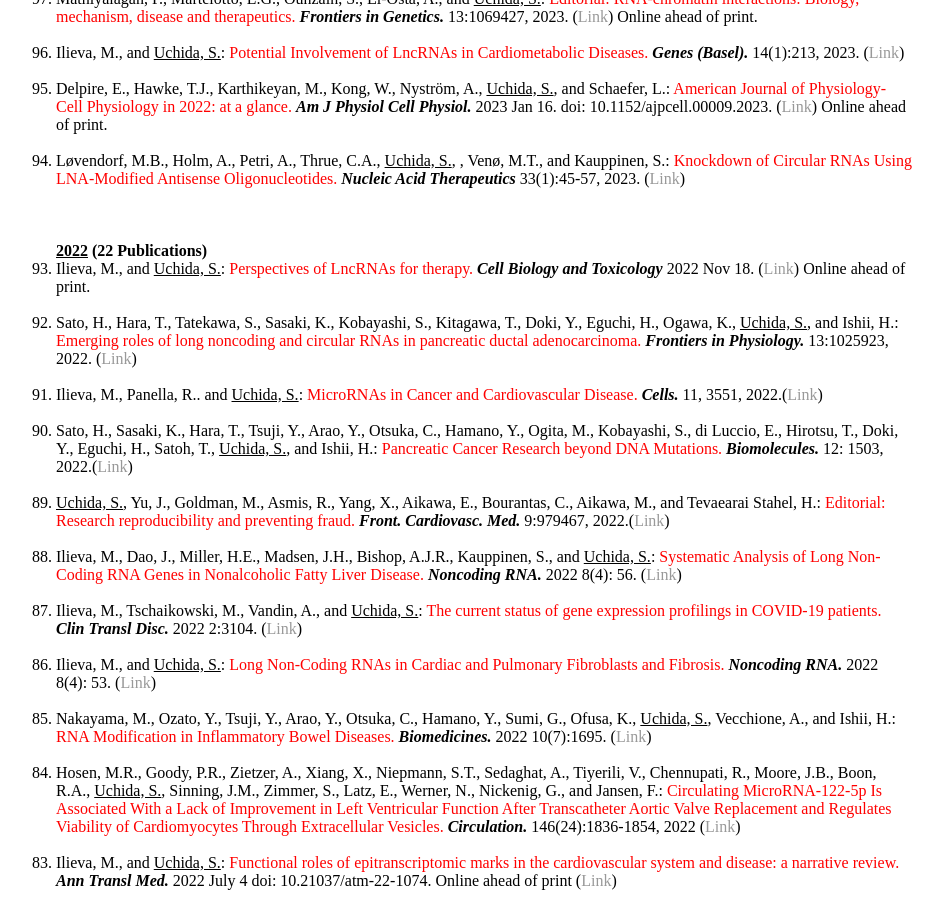
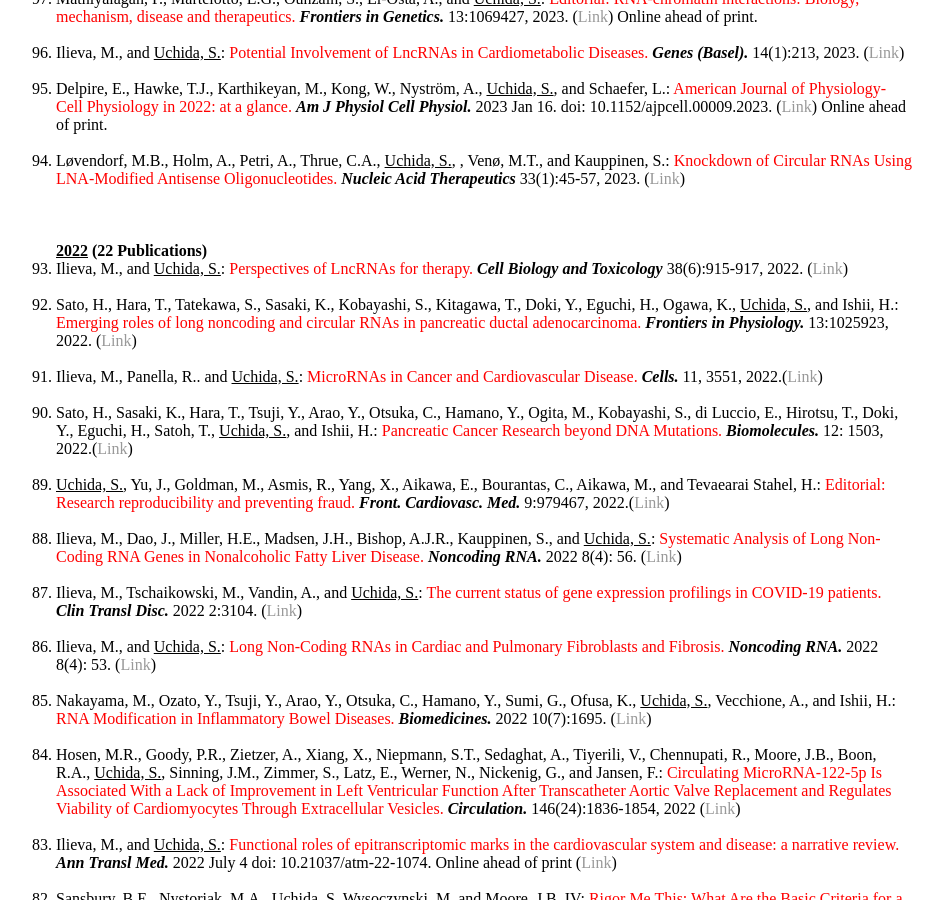
Before and after one commit to heartlncrna/heartlncrna.github.io, a Jekyll site: the page publications/pub_list.html, which Jekyll copies as it is, in a window 1280 px wide and 900 px high, scrolled down 752 px. Shown: the whole window, without its empty margins (176-1119 px from the left). Built offline with Jekyll 4.4.1, drawn with Linux system fonts in a browser that asks for light colours.

Commit message:
Update pub_list.html

```diff
--- a/publications/pub_list.html
+++ b/publications/pub_list.html
@@ -69,7 +69,7 @@
 
 				<strong><u>2022</u>  (22 Publications)</strong>
 
-				<li>	Ilieva, M., and <u>Uchida, S.</u>: <font color="red">Perspectives of LncRNAs for therapy.</font> <b><i> Cell Biology and Toxicology</i></b> 2022 Nov 18. (<a href="https://link.springer.com/article/10.1007/s10565-022-09779-1">Link</span></a>) Online ahead of print.</li>
+				<li>	Ilieva, M., and <u>Uchida, S.</u>: <font color="red">Perspectives of LncRNAs for therapy.</font> <b><i> Cell Biology and Toxicology</i></b> 38(6):915-917, 2022. (<a href="https://link.springer.com/article/10.1007/s10565-022-09779-1">Link</span></a>)</li>
 			<br>
 
 				<li>	Sato, H., Hara, T., Tatekawa, S., Sasaki, K., Kobayashi, S., Kitagawa, T., Doki, Y., Eguchi, H., Ogawa, K., <u>Uchida, S.</u>, and Ishii, H.: <font color="red">Emerging roles of long noncoding and circular RNAs in pancreatic ductal adenocarcinoma.</font> <b><i> Frontiers in Physiology.</i></b> 13:1025923, 2022. (<a href="https://doi.org/10.3389/fphys.2022.1025923">Link</span></a>)</li>
```
